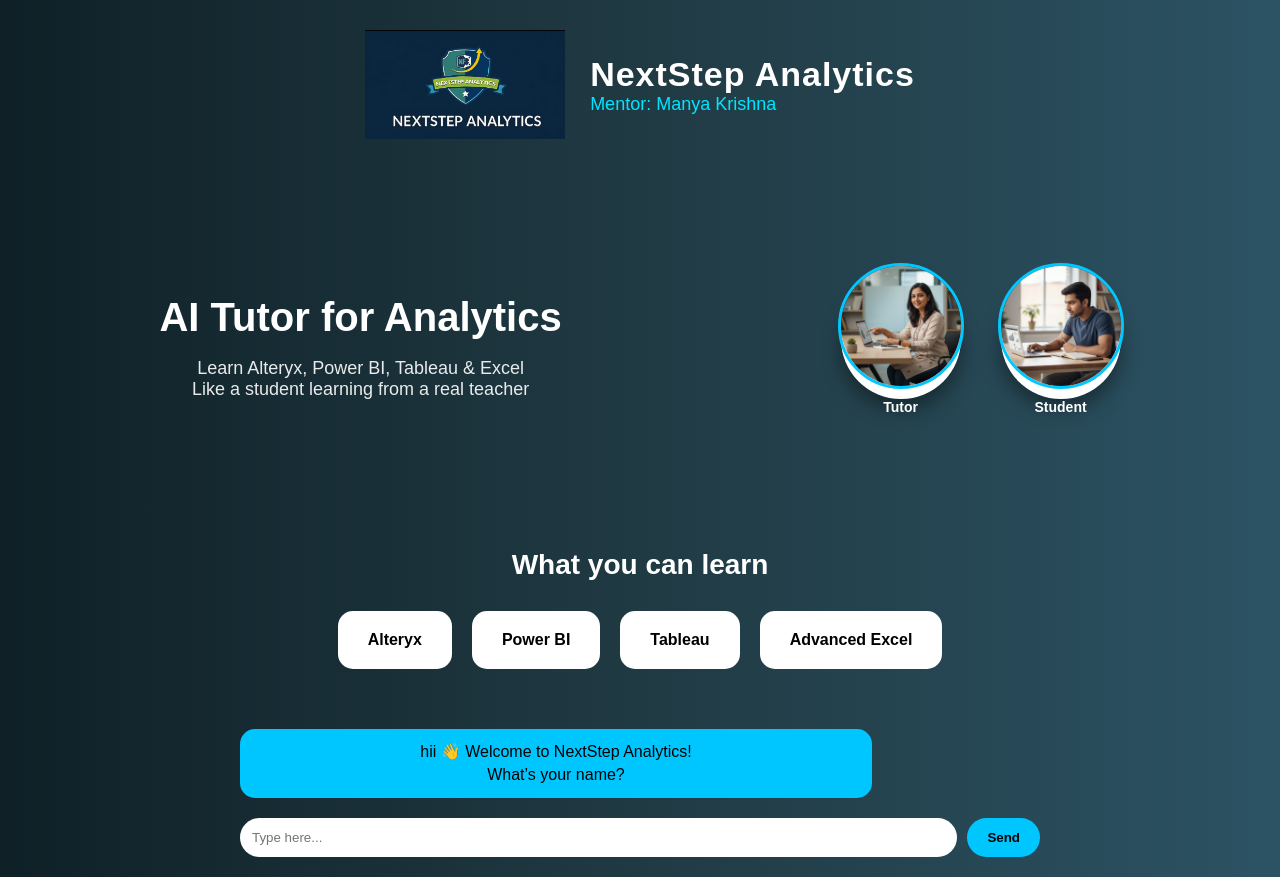
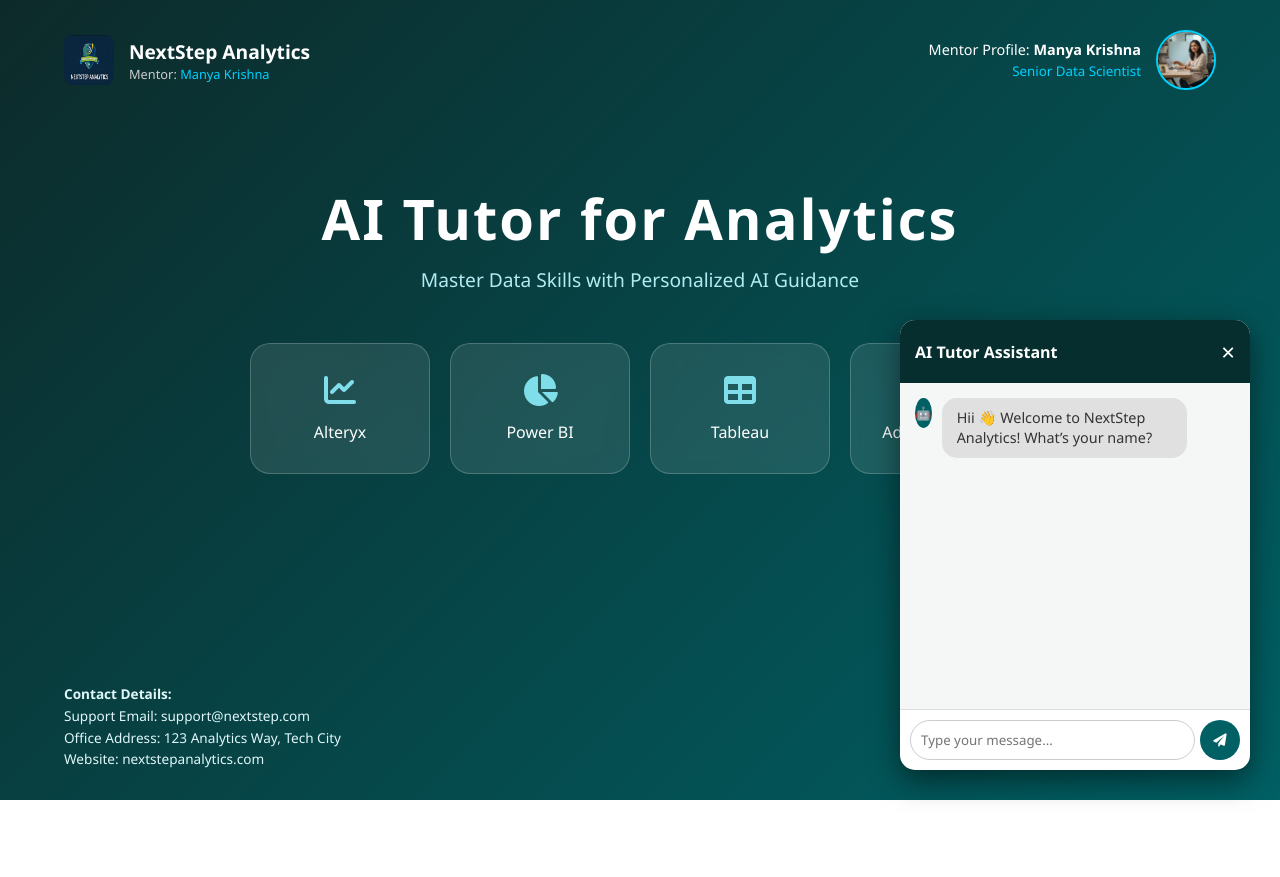
Before and after one commit to abhilash712/ai-tutor-chatbot, a plain HTML site: page index.html in a window 1280 px wide. After the commit the page ends 800 px from the top, so only its background shows below. Drawn offline with Linux system fonts and the light colour scheme.

Commit message:
Updated website to modern glassmorphism design with auto-chat

```diff
--- a/index.html
+++ b/index.html
@@ -5,73 +5,98 @@
     <title>AI Tutor | NextStep Analytics</title>
     <meta name="viewport" content="width=device-width, initial-scale=1.0">
     <link rel="stylesheet" href="style.css">
+    <link rel="stylesheet" href="https://cdnjs.cloudflare.com/ajax/libs/font-awesome/6.0.0/css/all.min.css">
 </head>
-
 <body>
 
-  <!-- HEADER -->
+    <main class="main-container">
+
         <header class="header">
-    <img src="logo.jpeg" alt="NextStep Analytics Logo" class="logo">
-    <div class="brand-text">
+            <div class="logo-group">
+                <img src="logo.jpeg" alt="Logo" class="logo">
+                <div class="brand-info">
                     <h2>NextStep Analytics</h2>
-      <p class="mentor">Mentor: Manya Krishna</p>
+                    <p>Mentor: <span>Manya Krishna</span></p>
+                </div>
+            </div>
+
+            <div class="mentor-profile">
+                <div class="mentor-text">
+                    <p>Mentor Profile: <strong>Manya Krishna</strong></p>
+                    <small>Senior Data Scientist</small>
+                </div>
+                <img src="tutor.png" alt="Manya Krishna" class="profile-img">
             </div>
         </header>
 
-  <!-- HERO SECTION -->
         <section class="hero">
-    <div class="hero-text">
             <h1>AI Tutor for Analytics</h1>
-      <p>
-        Learn Alteryx, Power BI, Tableau & Excel <br>
-        Like a student learning from a real teacher
-      </p>
+            <p class="subtitle">Master Data Skills with Personalized AI Guidance</p>
+
+            <div class="course-grid">
+                <div class="glass-card">
+                    <i class="fa-solid fa-chart-line"></i>
+                    <p>Alteryx</p>
                 </div>
-
-    <div class="avatars">
-      <div class="avatar">
-        <img src="tutor.png" alt="Tutor Image">
-        <p>Tutor</p>
+                <div class="glass-card">
+                    <i class="fa-solid fa-chart-pie"></i>
+                    <p>Power BI</p>
                 </div>
-      <div class="avatar">
-        <img src="student.png" alt="Student Image">
-        <p>Student</p>
+                <div class="glass-card">
+                    <i class="fa-solid fa-table"></i>
+                    <p>Tableau</p>
+                </div>
+                <div class="glass-card">
+                    <i class="fa-solid fa-file-excel"></i>
+                    <p>Advanced Excel</p>
                 </div>
             </div>
         </section>
 
-  <!-- COURSES SECTION -->
-  <section class="courses">
-    <h2 class="section-title">What you can learn</h2>
-    <div class="cards">
-      <div class="card">Alteryx</div>
-      <div class="card">Power BI</div>
-      <div class="card">Tableau</div>
-      <div class="card">Advanced Excel</div>
+        <footer class="footer-info">
+            <h4>Contact Details:</h4>
+            <p>Support Email: support@nextstep.com</p>
+            <p>Office Address: 123 Analytics Way, Tech City</p>
+            <p>Website: nextstepanalytics.com</p>
+        </footer>
+
+        <div id="chat-widget" class="chat-widget">
+            <div class="chat-header">
+                <span>AI Tutor Assistant</span>
+                <button onclick="toggleChat()" class="close-btn">&times;</button>
             </div>
-  </section>
-
-  <!-- CHAT CONTAINER (AUTO OPEN) -->
-  <section class="chat-section">
-    <div class="chat-container">
-
-      <div id="chatArea">
+            <div id="chatArea" class="chat-body">
                 <div class="message tutor">
-          hii 👋 Welcome to NextStep Analytics! <br>
-          What’s your name?
+                    <div class="bot-icon">🤖</div>
+                    <div class="text">Hii 👋 Welcome to NextStep Analytics! What’s your name?</div>
+                </div>
+            </div>
+            <div class="chat-footer">
+                <input type="text" id="userInput" placeholder="Type your message..." onkeypress="handleKeyPress(event)">
+                <button onclick="sendMessage()" class="send-btn">
+                    <i class="fa-solid fa-paper-plane"></i>
+                </button>
             </div>
         </div>
 
-      <div class="input-area">
-        <input type="text" id="userInput" placeholder="Type here..." />
-        <button onclick="sendMessage()">Send</button>
-      </div>
+    </main>
 
-    </div>
-  </section>
+    <script>
+        // 1. AUTOMATICALLY OPEN CHAT AFTER 2 SECONDS
+        window.onload = () => {
+            setTimeout(() => {
+                document.getElementById('chat-widget').classList.add('open');
+            }, 2000);
+        };
 
-  <!-- CHAT SCRIPT -->
-  <script>
+        function toggleChat() {
+            document.getElementById('chat-widget').classList.toggle('open');
+        }
+
+        function handleKeyPress(e) {
+            if (e.key === 'Enter') sendMessage();
+        }
+
         async function sendMessage() {
             const input = document.getElementById("userInput");
             const question = input.value.trim();
@@ -82,38 +107,37 @@
             // Student message
             const userMsg = document.createElement("div");
             userMsg.className = "message student";
-      userMsg.innerText = question;
+            userMsg.innerHTML = `<div class="text">${question}</div>`;
             chat.appendChild(userMsg);
 
             input.value = "";
+            chat.scrollTop = chat.scrollHeight;
 
             try {
-        const response = await fetch(
-          "https://ai-tutor-chatbot-ne61.onrender.com/chat",
-          {
+                const response = await fetch("https://ai-tutor-chatbot-ne61.onrender.com/chat", {
                     method: "POST",
                     headers: { "Content-Type": "application/json" },
                     body: JSON.stringify({ message: question })
-          }
-        );
+                });
 
                 const data = await response.json();
 
                 const tutorMsg = document.createElement("div");
                 tutorMsg.className = "message tutor";
-        tutorMsg.innerText = data.reply;
+                tutorMsg.innerHTML = `
+                    <div class="bot-icon">🤖</div>
+                    <div class="text">${data.reply}</div>
+                `;
                 chat.appendChild(tutorMsg);
-
                 chat.scrollTop = chat.scrollHeight;
 
             } catch (error) {
                 const errorMsg = document.createElement("div");
                 errorMsg.className = "message tutor";
-        errorMsg.innerText = "⚠️ Please wait a few seconds and try again.";
+                errorMsg.innerHTML = `<div class="text">⚠️ Please wait a few seconds and try again.</div>`;
                 chat.appendChild(errorMsg);
             }
         }
     </script>
-
 </body>
 </html>
--- a/style.css
+++ b/style.css
@@ -1,193 +1,73 @@
-body {
-  margin: 0;
-  font-family: Arial, sans-serif;
-  background: linear-gradient(to right, #0f2027, #203a43, #2c5364);
-  color: white;
-  text-align: center;
+* { margin: 0; padding: 0; box-sizing: border-box; font-family: 'Segoe UI', sans-serif; }
+
+/* THEME BACKGROUND */
+.main-container {
+    min-height: 100vh;
+    background: linear-gradient(135deg, #0d2a2a 0%, #006064 100%);
+    color: white;
+    padding: 20px 5%;
+    position: relative;
+    overflow-x: hidden;
 }
 
-/* HERO */
-.hero {
-  display: flex;
-  justify-content: space-around;
-  align-items: center;
-  padding: 80px 20px;
-  flex-wrap: wrap;
+/* HEADER STYLE */
+.header { display: flex; justify-content: space-between; align-items: center; padding: 10px 0; }
+.logo-group { display: flex; align-items: center; gap: 15px; }
+.logo { width: 50px; height: 50px; border-radius: 8px; }
+.brand-info h2 { font-size: 1.2rem; }
+.brand-info p { font-size: 0.8rem; color: #ccc; }
+.brand-info span { color: #00d2ff; }
+
+.mentor-profile { display: flex; align-items: center; gap: 15px; text-align: right; }
+.profile-img { width: 60px; height: 60px; border-radius: 50%; border: 2px solid #00d2ff; }
+.mentor-text p { font-size: 0.9rem; }
+.mentor-text small { color: #00d2ff; }
+
+/* HERO SECTION */
+.hero { text-align: center; padding-top: 80px; }
+.hero h1 { font-size: 3.5rem; letter-spacing: 2px; }
+.subtitle { font-size: 1.2rem; color: #b2ebf2; margin-top: 10px; }
+
+/* GLASS CARDS */
+.course-grid {
+    display: flex; justify-content: center; gap: 20px; margin-top: 50px; flex-wrap: wrap;
 }
+.glass-card {
+    background: rgba(255, 255, 255, 0.1);
+    backdrop-filter: blur(10px);
+    border: 1px solid rgba(255, 255, 255, 0.2);
+    padding: 30px; border-radius: 20px; width: 180px;
+    text-align: center; transition: 0.3s; cursor: pointer;
+}
+.glass-card:hover { transform: translateY(-10px); background: rgba(255, 255, 255, 0.2); }
+.glass-card i { font-size: 2rem; margin-bottom: 15px; color: #80deea; }
 
-.hero-text h1 {
-  font-size: 40px;
-  margin-bottom: 10px;
+/* FOOTER */
+.footer-info { position: absolute; bottom: 30px; left: 5%; font-size: 0.85rem; line-height: 1.6; color: #e0f7fa; }
+
+/* CHAT WIDGET (AUTO POPUP) */
+.chat-widget {
+    position: fixed; bottom: 30px; right: 30px;
+    width: 350px; height: 450px; background: #fff;
+    border-radius: 15px; overflow: hidden; display: flex; flex-direction: column;
+    box-shadow: 0 10px 30px rgba(0,0,0,0.5);
+    transform: translateY(120%); transition: 0.5s ease; z-index: 1000;
 }
+.chat-widget.open { transform: translateY(0); }
 
-.hero-text p {
-  font-size: 18px;
-  opacity: 0.9;
-}
+.chat-header { background: #072e2e; color: white; padding: 15px; display: flex; justify-content: space-between; align-items: center; font-weight: bold; }
+.close-btn { background: none; border: none; color: white; font-size: 1.5rem; cursor: pointer; }
 
-.cta {
-  margin-top: 20px;
-  padding: 12px 25px;
-  font-size: 16px;
-  border: none;
-  border-radius: 25px;
-  cursor: pointer;
-  background: #00c6ff;
-  color: black;
-  font-weight: bold;
-}
+.chat-body { flex: 1; padding: 15px; background: #f4f7f6; overflow-y: auto; display: flex; flex-direction: column; gap: 10px; }
+.message { display: flex; gap: 10px; max-width: 85%; }
+.message.tutor { align-self: flex-start; }
+.message.student { align-self: flex-end; flex-direction: row-reverse; }
 
-/* AVATARS */
-.hero-avatars {
-  display: flex;
-  gap: 40px;
-}
+.bot-icon { background: #006064; width: 30px; height: 30px; border-radius: 50%; display: flex; align-items: center; justify-content: center; font-size: 0.8rem; }
+.text { padding: 10px 15px; border-radius: 15px; font-size: 0.9rem; line-height: 1.4; }
+.tutor .text { background: #e0e0e0; color: #333; }
+.student .text { background: #006064; color: #fff; }
 
-.avatar {
-  background: white;
-  color: black;
-  border-radius: 50%;
-  width: 120px;
-  height: 120px;
-  display: flex;
-  flex-direction: column;
-  justify-content: center;
-  align-items: center;
-  font-size: 40px;
-  box-shadow: 0 10px 20px rgba(0,0,0,0.4);
-}
-
-.avatar p {
-  font-size: 14px;
-  margin: 0;
-}
-
-/* COURSES */
-.section-title {
-  margin-top: 40px;
-  font-size: 28px;
-}
-
-.cards {
-  display: flex;
-  justify-content: center;
-  gap: 20px;
-  margin: 30px;
-  flex-wrap: wrap;
-}
-
-.card {
-  background: white;
-  color: black;
-  padding: 20px 30px;
-  border-radius: 15px;
-  font-weight: bold;
-  cursor: pointer;
-  transition: transform 0.2s;
-}
-
-.card:hover {
-  transform: translateY(-8px);
-}
-/* HEADER */
-.header {
-  display: flex;
-  align-items: center;
-  justify-content: center;
-  gap: 25px;
-  padding: 30px 20px;
-}
-
-.header img {
-  width: 200px;
-  height: auto;
-}
-
-.header h2 {
-  font-size: 34px;
-  letter-spacing: 1px;
-  margin: 0;
-  font-weight: bold;
-}
-.brand-text {
-  text-align: left;
-}
-
-.mentor {
-  margin: 0;
-  font-size: 18px;
-  color: #00e5ff;
-  font-weight: 500;
-}
-/* CHAT PAGE */
-.chat-container {
-  max-width: 800px;
-  margin: auto;
-  padding: 20px;
-}
-
-.message {
-  padding: 12px 16px;
-  margin: 10px 0;
-  border-radius: 15px;
-  max-width: 75%;
-  line-height: 1.4;
-}
-
-.student {
-  background: #ffffff;
-  color: black;
-  margin-left: auto;
-}
-
-.tutor {
-  background: #00c6ff;
-  color: black;
-  margin-right: auto;
-}
-
-.input-area {
-  display: flex;
-  gap: 10px;
-  margin-top: 20px;
-}
-
-.input-area input {
-  flex: 1;
-  padding: 12px;
-  border-radius: 20px;
-  border: none;
-}
-
-.input-area button {
-  padding: 12px 20px;
-  border-radius: 20px;
-  border: none;
-  cursor: pointer;
-  background: #00c6ff;
-  font-weight: bold;
-}
-.avatars {
-  display: flex;
-  gap: 40px;
-  justify-content: center;
-  margin: 30px 0;
-}
-
-.avatar {
-  text-align: center;
-}
-
-.avatar img {
-  width: 120px;
-  height: 120px;
-  border-radius: 50%;
-  object-fit: cover;
-  border: 3px solid #00c8ff;
-}
-
-.avatar p {
-  margin-top: 10px;
-  color: white;
-  font-weight: bold;
-}
+.chat-footer { padding: 10px; display: flex; gap: 5px; border-top: 1px solid #ddd; }
+.chat-footer input { flex: 1; border: 1px solid #ccc; padding: 10px; border-radius: 20px; outline: none; }
+.send-btn { background: #006064; color: white; border: none; width: 40px; height: 40px; border-radius: 50%; cursor: pointer; }
```
Lines whose indentation alone changed are shown as unchanged.
